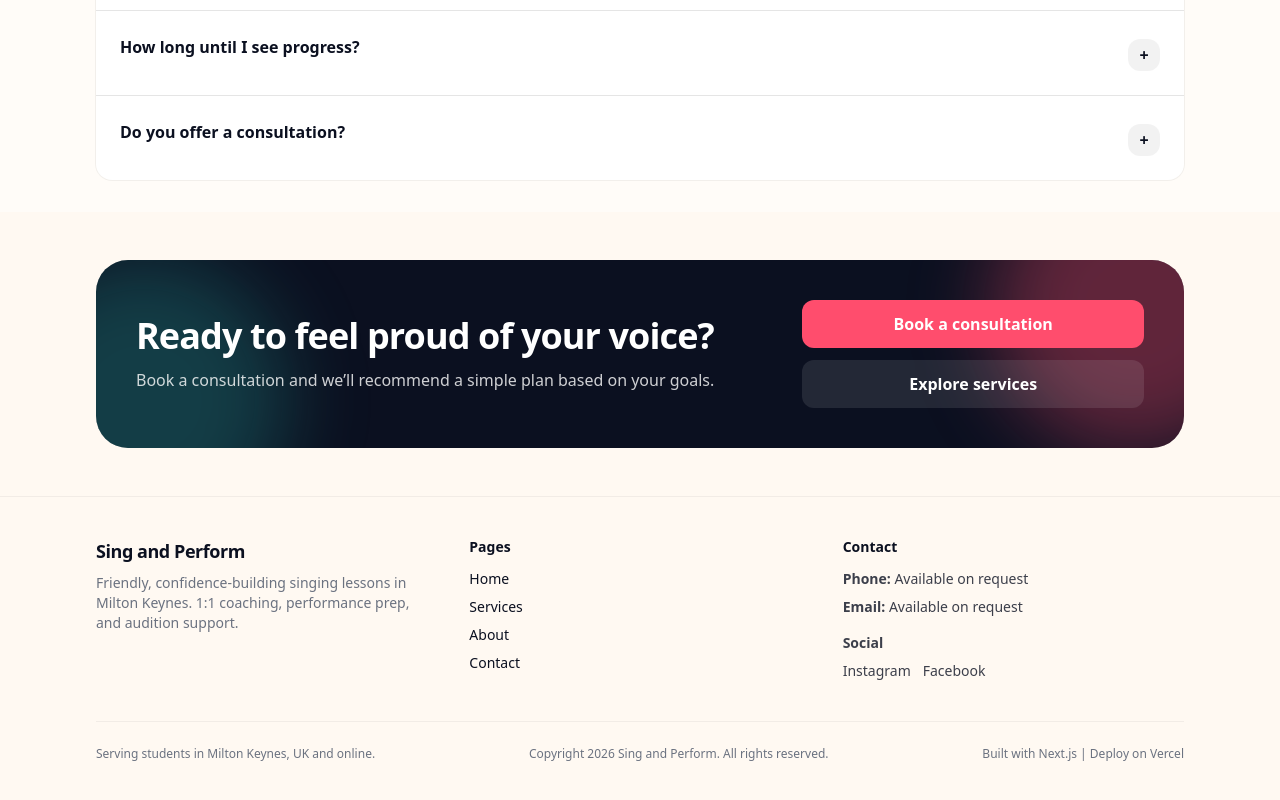
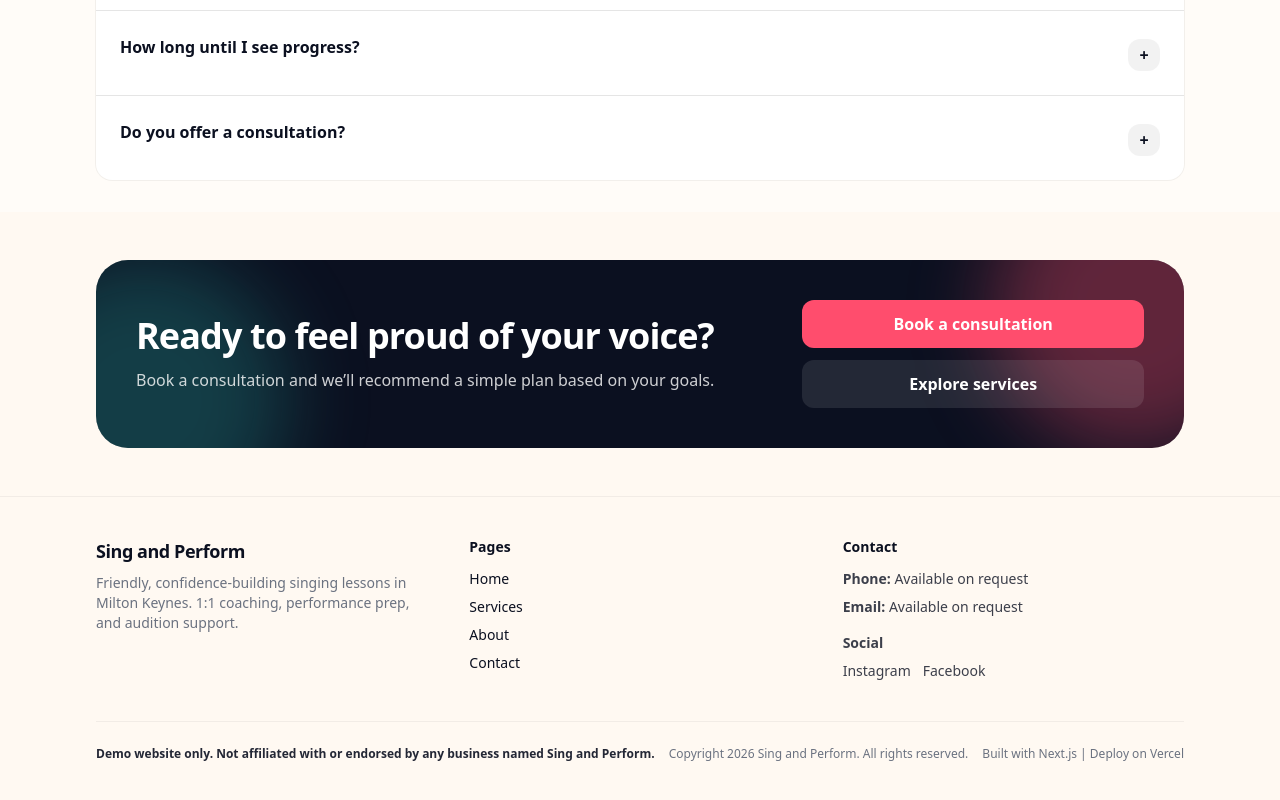
Before and after one commit to samsdead/sing-and-perform, a Next.js app: page / in a window 1280 px wide. Shown: the part 2314-3114 px from the top of the page. Built offline with nearby package versions, Linux system fonts and the light colour scheme; no server answers.

Commit message:
Add explicit demo and non-affiliation footer disclaimer

```diff
--- a/src/components/site/Footer.tsx
+++ b/src/components/site/Footer.tsx
@@ -56,7 +56,9 @@ export function Footer() {
         </div>
 
         <div className="mt-10 flex flex-col gap-2 border-t border-black/5 pt-6 text-xs text-muted sm:flex-row sm:items-center sm:justify-between">
-          <p>Serving students in {siteData.locationServed} and online.</p>
+          <p className="font-semibold text-ink/90">
+            Demo website only. Not affiliated with or endorsed by any business named Sing and Perform.
+          </p>
           <p>Copyright {new Date().getFullYear()} {siteData.businessName}. All rights reserved.</p>
           <p>
             Built with Next.js | {" "}
```
